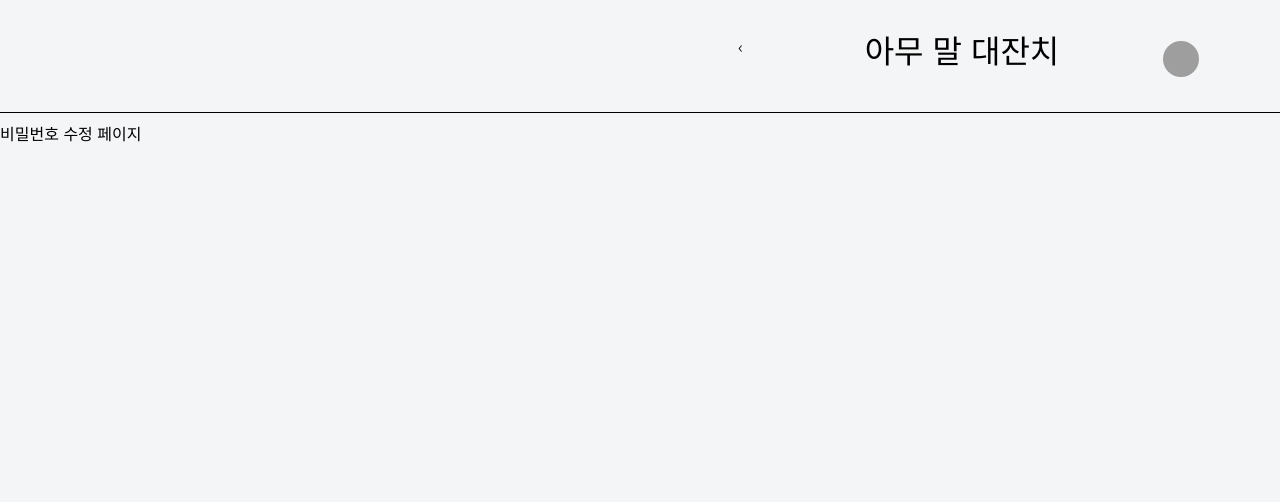
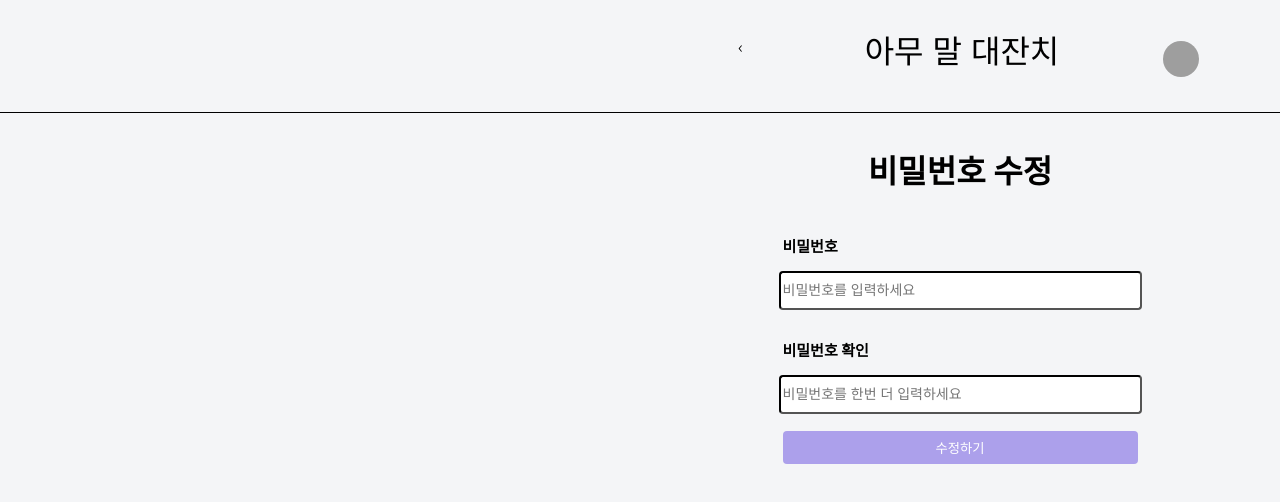
Before and after one commit to 100-hours-a-week/5-kanuda-react-fe, a React (Create React App) app: page /passwordEdit in a window 1280 px wide. Shown: the top 502 px of the page. Built offline with nearby package versions, Linux system fonts and the light colour scheme; grey boxes are pictures that could not be loaded.

Commit message:
feat : 비밀번호 수정 페이지 1차 완성

```diff
--- a/src/pages/PasswordEditPage.js
+++ b/src/pages/PasswordEditPage.js
@@ -1,6 +1,31 @@
+import styles from '../styles/ProfileEdit.module.css';
+
 function PasswordEditPage() {
     return (
-        <>비밀번호 수정 페이지</>
+        <div className={styles.test1}>
+            <form className={styles.body} onsubmit="return checkForm()">
+                <div className={styles.title}>
+                    <p>비밀번호 수정</p>
+                </div>
+                <div className={styles.title2}>
+                    <p><b>비밀번호</b></p>
+                </div>
+                <div className={styles.center}>
+                    <input id="password-input" type="password" className={styles.inputBox} placeholder="비밀번호를 입력하세요" required />
+                    <p id="password-helper" className={styles.helperText}></p>
+                </div>
+                <div className={styles.title2}>
+                    <p><b>비밀번호 확인</b></p>
+                </div>
+                <div className={styles.center}>
+                    <input id="passwordCheck-input" type="password" className={styles.inputBox} placeholder="비밀번호를 한번 더 입력하세요" required />
+                    <p id="passwordCheck-helper" className={styles.helperText}></p>
+                </div>
+                <div className={styles.center}>
+                    <button id="modify-btn" className={styles.modifyBtn}>수정하기</button>
+                </div>
+            </form>
+        </div>
     );
 }
 
```
